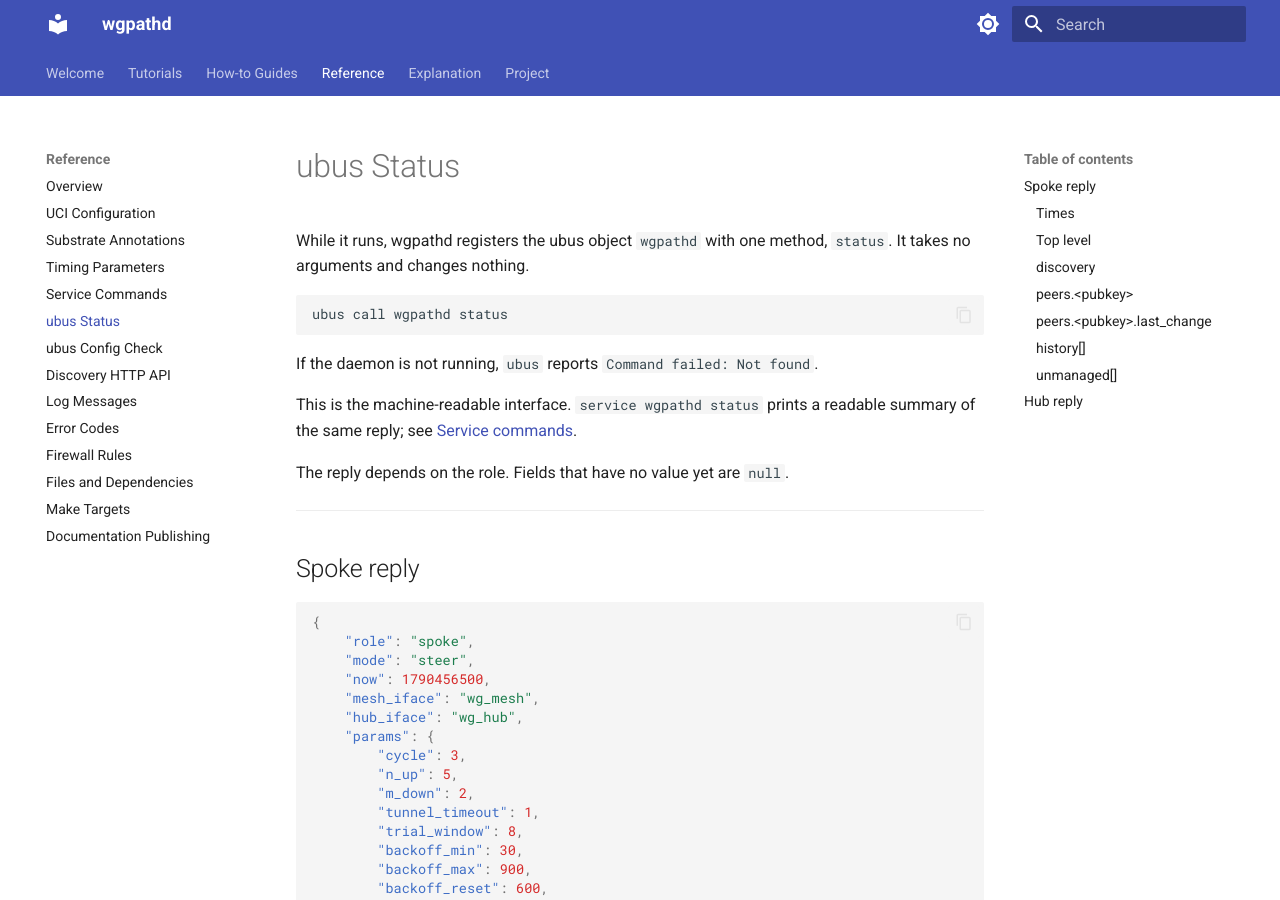
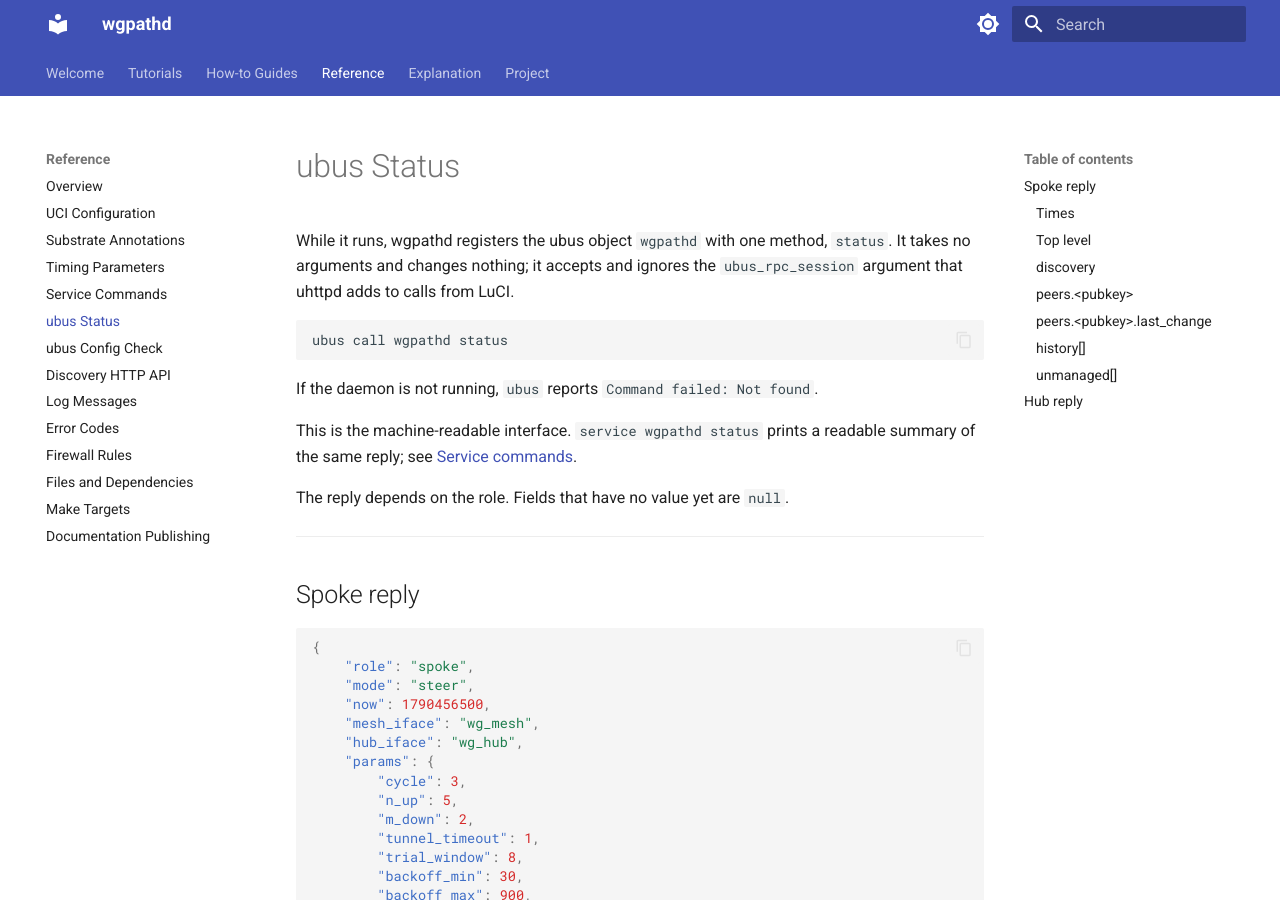
Before and after one commit to m00qek/wgpathd, an MkDocs documentation site: the page built from docs/reference/ubus-status.md, in a window 1280 px wide and 900 px high. Built offline with MkDocs 1.6.1 and Material for MkDocs 9.7.7, drawn with Linux system fonts in a browser that asks for light colours.

Commit message:
Status: accept the ubus_rpc_session uhttpd adds to calls from LuCI
The ucode ubus binding refuses a call with an argument its policy does
not name, so every status call from LuCI failed with Invalid argument.

````diff
--- a/docs/reference/ubus-status.md
+++ b/docs/reference/ubus-status.md
@@ -1,6 +1,6 @@
 # ubus Status
 
-While it runs, wgpathd registers the ubus object `wgpathd` with one method, `status`. It takes no arguments and changes nothing.
+While it runs, wgpathd registers the ubus object `wgpathd` with one method, `status`. It takes no arguments and changes nothing; it accepts and ignores the `ubus_rpc_session` argument that uhttpd adds to calls from LuCI.
 
 ```bash
 ubus call wgpathd status
````
Also changed, not shown: 2 other files.
